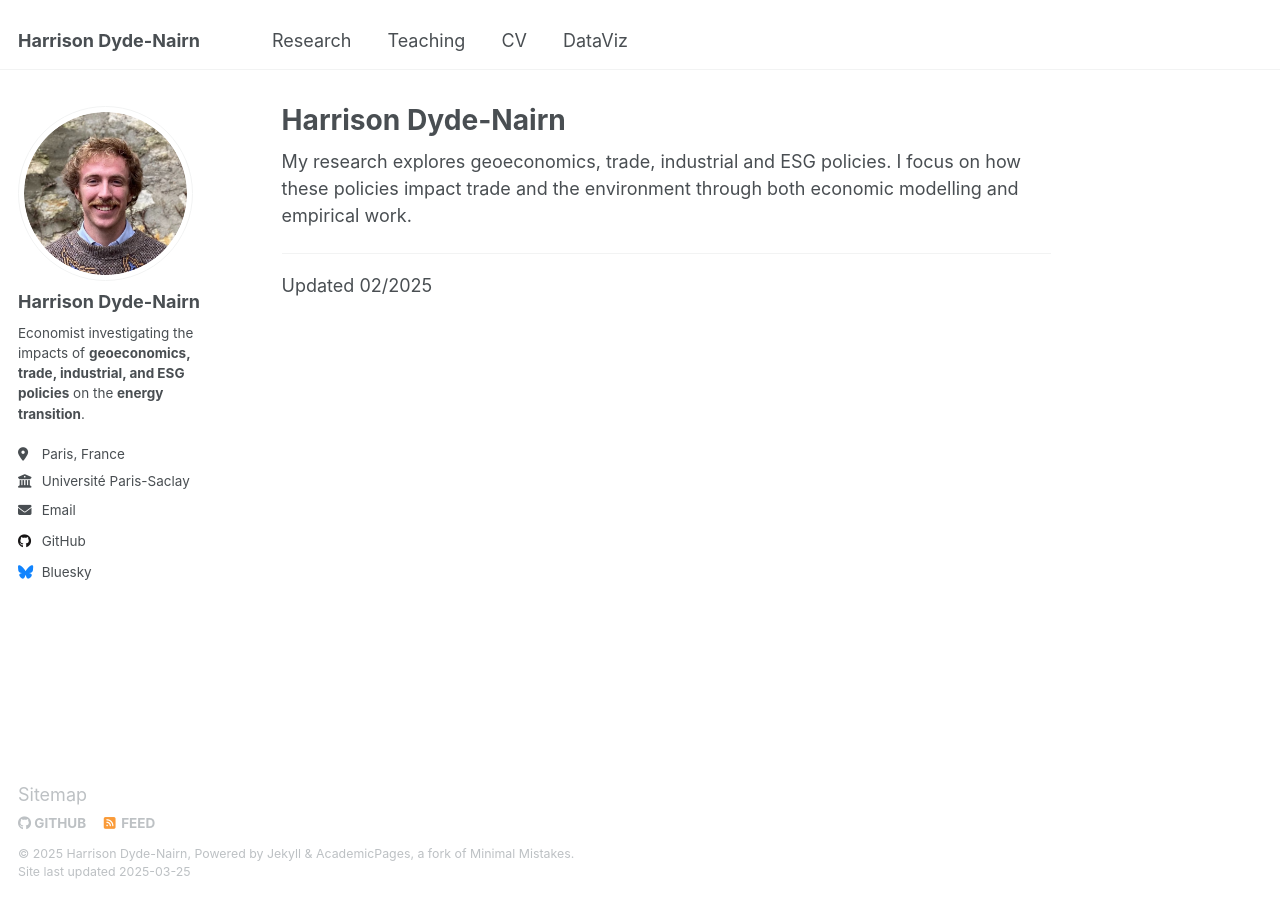
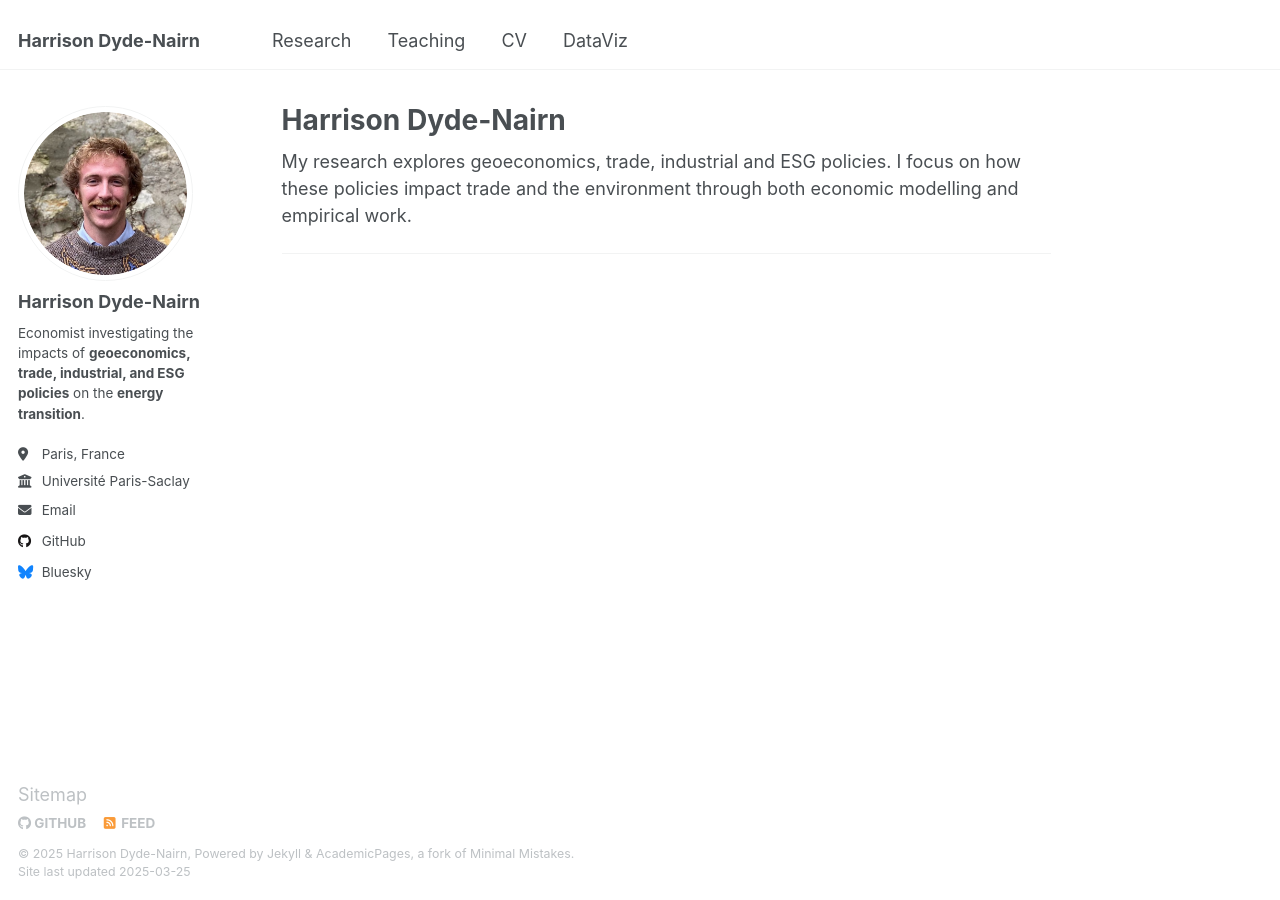
Before and after one commit to hdydenairn/hdydenairn.github.io, a Jekyll site: the page built from _pages/about.md, in a window 1280 px wide. Built offline with Jekyll 4.4.1, drawn with Linux system fonts in a browser that asks for light colours.

Commit message:
Update about.md

```diff
--- a/_pages/about.md
+++ b/_pages/about.md
@@ -10,4 +10,3 @@ redirect_from:
 My research explores geoeconomics, trade, industrial and ESG policies. I focus on how these policies impact trade and the environment through both economic modelling and empirical work.
 
 ------
-Updated 02/2025
```
